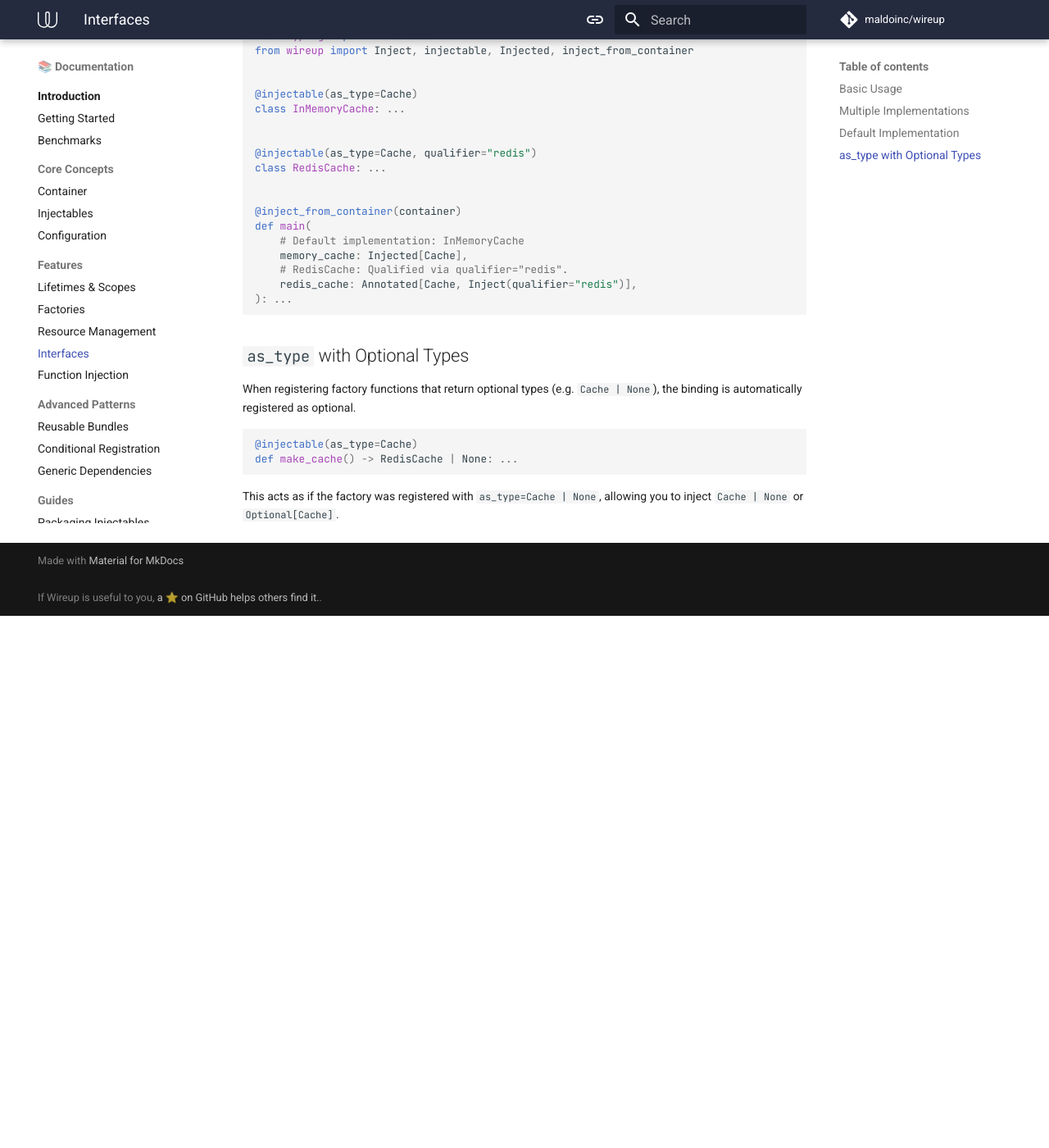
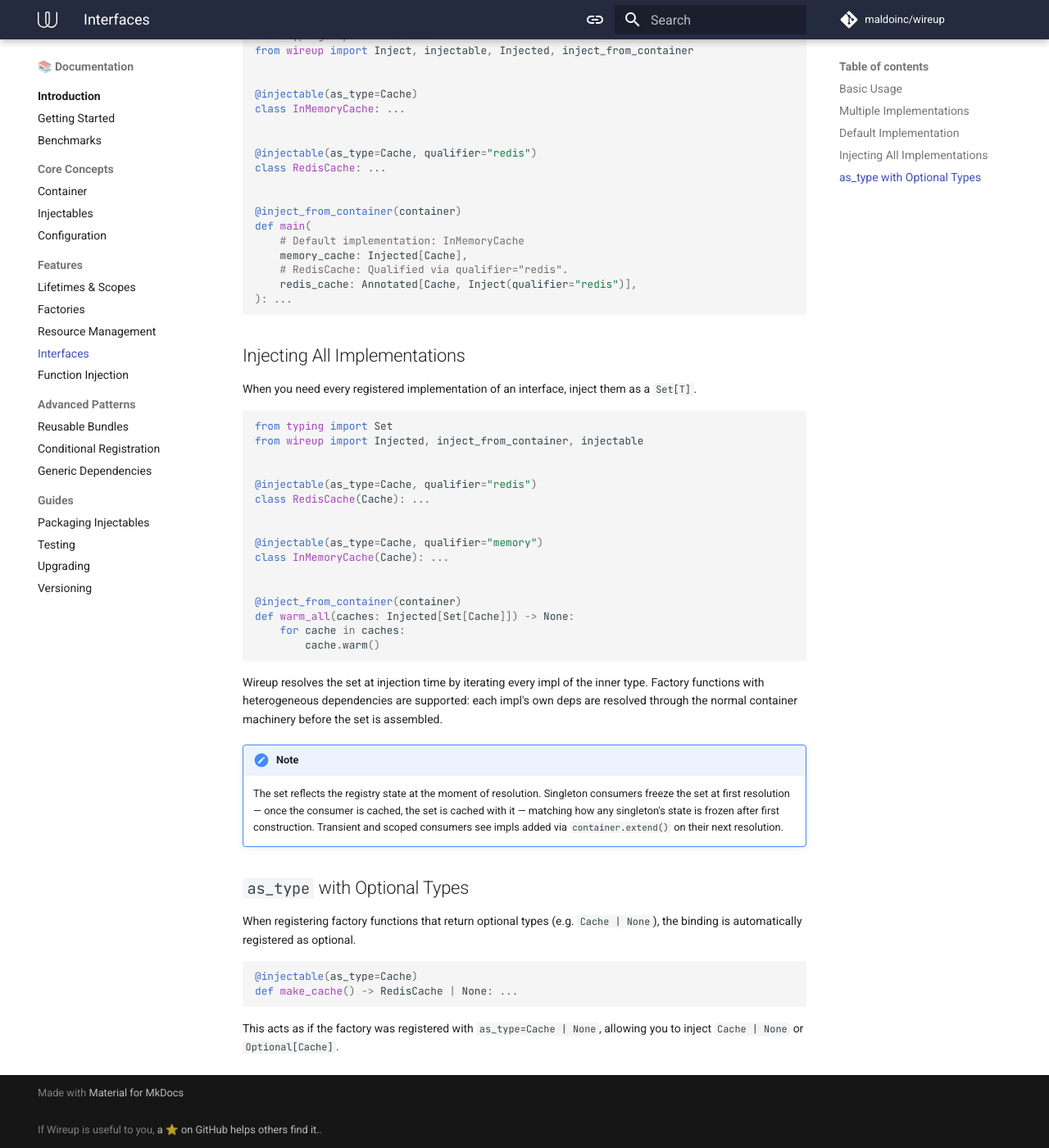
Before and after one commit to maldoinc/wireup, an MkDocs documentation site: the page built from docs/pages/interfaces.md, in a window 1280 px wide and 1400 px high, scrolled down 2812 px. Shown: the whole window at 82% size. Built offline with MkDocs 1.6.1 and Material for MkDocs 9.7.7, drawn with Linux system fonts in a browser that asks for light colours; comment, search, counter and statistics services are not loaded; the version menu is left out; before the commit the page ends 3563 px from its top, so only the background shows below that.

Commit message:
docs: document Set[T] injection in interfaces guide

````diff
--- a/docs/pages/interfaces.md
+++ b/docs/pages/interfaces.md
@@ -177,6 +177,40 @@ def main(
 ): ...
 ```
 
+## Injecting All Implementations
+
+When you need every registered implementation of an interface, inject them as a `Set[T]`.
+
+```python
+from typing import Set
+from wireup import Injected, inject_from_container, injectable
+
+
+@injectable(as_type=Cache, qualifier="redis")
+class RedisCache(Cache): ...
+
+
+@injectable(as_type=Cache, qualifier="memory")
+class InMemoryCache(Cache): ...
+
+
+@inject_from_container(container)
+def warm_all(caches: Injected[Set[Cache]]) -> None:
+    for cache in caches:
+        cache.warm()
+```
+
+Wireup resolves the set at injection time by iterating every impl of the inner type. Factory
+functions with heterogeneous dependencies are supported: each impl's own deps are resolved
+through the normal container machinery before the set is assembled.
+
+!!! note
+
+    The set reflects the registry state at the moment of resolution. Singleton consumers freeze
+    the set at first resolution — once the consumer is cached, the set is cached with it —
+    matching how any singleton's state is frozen after first construction. Transient and scoped
+    consumers see impls added via `container.extend()` on their next resolution.
+
 ## `as_type` with Optional Types
 
 When registering factory functions that return optional types (e.g. `Cache | None`), the binding is automatically
````
